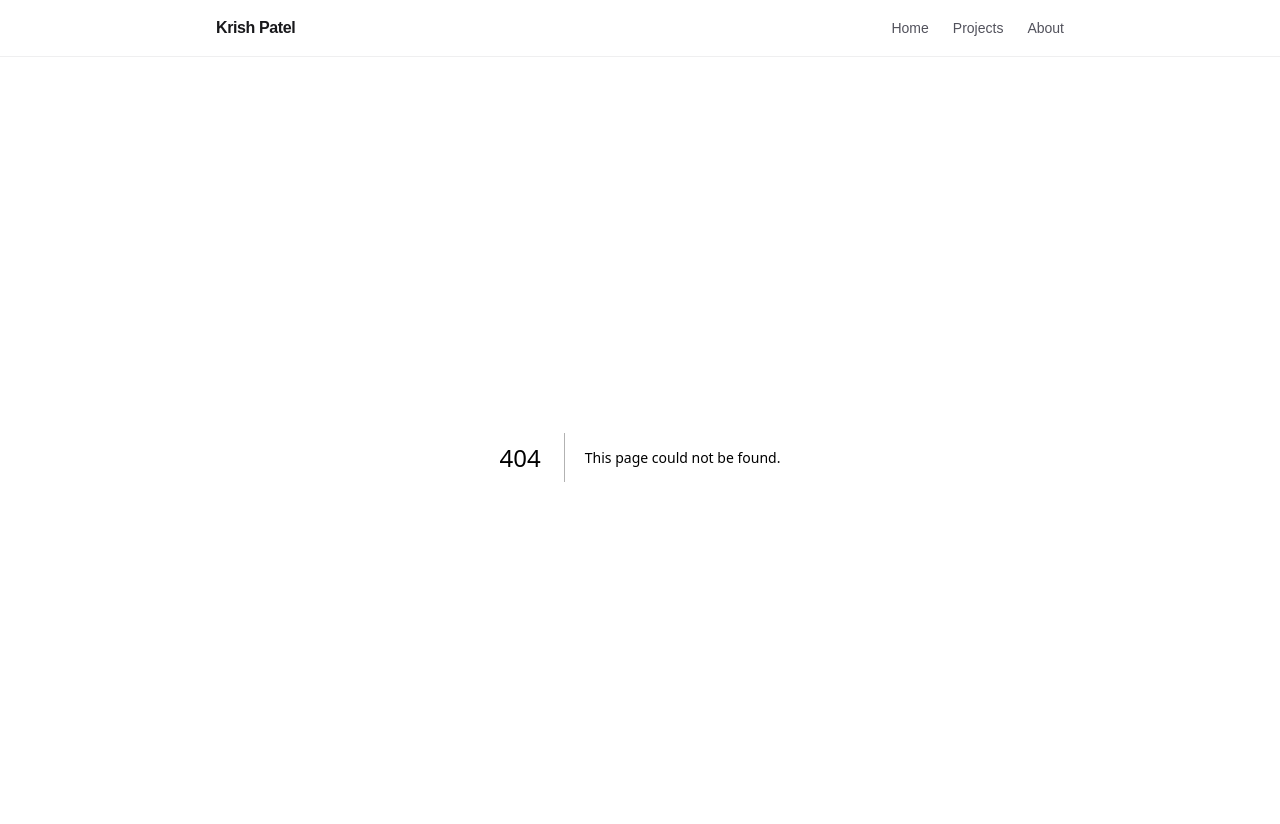
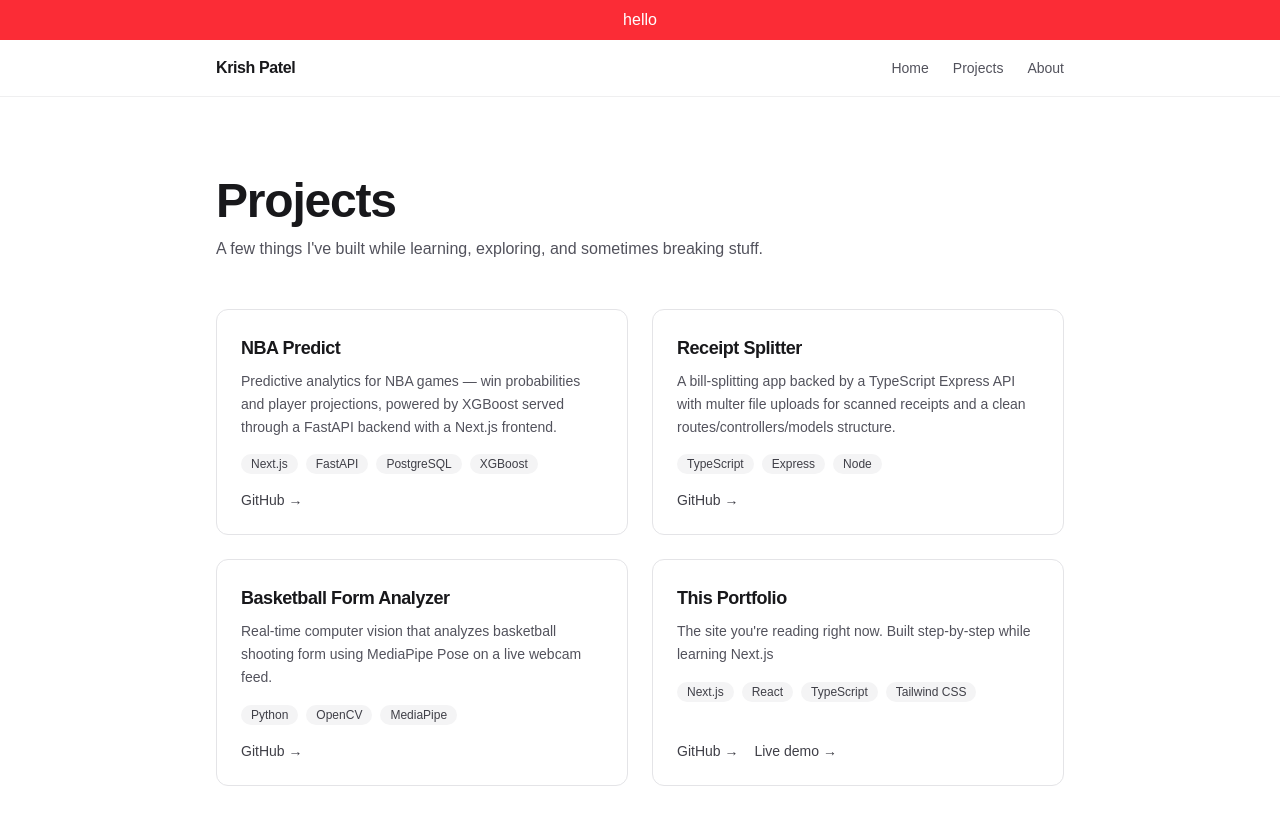
Before and after one commit to KRISH1107/Personal-Portfolio, a Next.js app: page /projects in a window 1280 px wide. Before the commit this address had no page. Shown: the top 824 px of the page. Built offline with nearby package versions, Linux system fonts and the light colour scheme.

Commit message:
Added projects section + Navbar wiring

```diff
--- a/app/layout.tsx
+++ b/app/layout.tsx
@@ -29,6 +29,7 @@ export default function RootLayout({
       className={`${geistSans.variable} ${geistMono.variable} h-full antialiased`}
     >
       <body className="min-h-full flex flex-col">
+      <div className="bg-red-500 text-white p-2 text-center">hello</div>
         <Navbar />
         {children}
       </body>
--- a/app/page.tsx
+++ b/app/page.tsx
@@ -1,13 +1,25 @@
 import Hero from "@/components/Hero";
+import ProjectCard from "@/components/ProjectCard";
+import { projects } from "@/lib/projects";
 
 export default function Home() {
   return (
     <main className="flex flex-1 flex-col">
       <Hero
         name="Krish Patel"
-        tagline="CS & Stats Student at Duke University · Software Engineer"
-        blurb="I build data-driven web apps, dabble in machine learning, and love turning my messy ideas into polished products."
+        tagline="Software engineer & builder"
+        blurb="I build data-driven web apps, dabble in machine learning, and love turning messy ideas into polished products."
       />
+      <section className="mx-auto w-full max-w-4xl px-6 pb-32">
+        <h2 className="mb-8 text-2xl font-bold tracking-tight text-zinc-900 dark:text-zinc-50">
+          Selected projects
+        </h2>
+        <div className="grid gap-6 sm:grid-cols-2">
+          {projects.map((project) => (
+            <ProjectCard key={project.slug} project={project} />
+          ))}
+        </div>
+      </section>
     </main>
   );
 }
--- /dev/null
+++ b/app/projects/[slug]/page.tsx
@@ -0,0 +1,76 @@
+import { notFound } from "next/navigation";
+import Link from "next/link";
+import { projects } from "@/lib/projects";
+
+export function generateStaticParams() {
+  return projects.map((project) => ({ slug: project.slug }));
+}
+
+type ProjectDetailPageProps = {
+  params: Promise<{ slug: string }>;
+};
+
+export default async function ProjectDetailPage({
+  params,
+}: ProjectDetailPageProps) {
+  const { slug } = await params;
+  const project = projects.find((p) => p.slug === slug);
+
+  if (!project) {
+    notFound();
+  }
+
+  return (
+    <main className="mx-auto w-full max-w-3xl px-6 py-20">
+      <Link
+        href="/projects"
+        className="mb-8 inline-block text-sm font-medium text-zinc-600 transition-colors hover:text-zinc-900 dark:text-zinc-400 dark:hover:text-zinc-50"
+      >
+        ← Back to projects
+      </Link>
+
+      <header className="mb-8 flex flex-col gap-4">
+        <h1 className="text-4xl font-bold tracking-tight text-zinc-900 dark:text-zinc-50 sm:text-5xl">
+          {project.title}
+        </h1>
+        <ul className="flex flex-wrap gap-2">
+          {project.tags.map((tag) => (
+            <li
+              key={tag}
+              className="rounded-full bg-zinc-100 px-2.5 py-0.5 text-xs font-medium text-zinc-700 dark:bg-zinc-900 dark:text-zinc-300"
+            >
+              {tag}
+            </li>
+          ))}
+        </ul>
+      </header>
+
+      <p className="text-lg leading-relaxed text-zinc-700 dark:text-zinc-300">
+        {project.longDescription ?? project.blurb}
+      </p>
+
+      <div className="mt-10 flex gap-6 text-sm font-medium">
+        {project.github && (
+          <a
+            href={project.github}
+            target="_blank"
+            rel="noopener noreferrer"
+            className="text-zinc-700 hover:text-zinc-900 dark:text-zinc-300 dark:hover:text-zinc-50"
+          >
+            View on GitHub →
+          </a>
+        )}
+        {project.demo && (
+          <a
+            href={project.demo}
+            target="_blank"
+            rel="noopener noreferrer"
+            className="text-zinc-700 hover:text-zinc-900 dark:text-zinc-300 dark:hover:text-zinc-50"
+          >
+            Live demo →
+          </a>
+        )}
+      </div>
+    </main>
+  );
+}
--- /dev/null
+++ b/app/projects/page.tsx
@@ -0,0 +1,22 @@
+import ProjectCard from "@/components/ProjectCard";
+import { projects } from "@/lib/projects";
+
+export default function ProjectsPage() {
+  return (
+    <main className="mx-auto w-full max-w-4xl px-6 py-20">
+      <header className="mb-12 flex flex-col gap-3">
+        <h1 className="text-4xl font-bold tracking-tight text-zinc-900 dark:text-zinc-50 sm:text-5xl">
+          Projects
+        </h1>
+        <p className="text-base text-zinc-600 dark:text-zinc-400">
+          A few things I&apos;ve built while learning, exploring, and sometimes breaking stuff.
+        </p>
+      </header>
+      <div className="grid gap-6 sm:grid-cols-2">
+        {projects.map((project) => (
+          <ProjectCard key={project.slug} project={project} />
+        ))}
+      </div>
+    </main>
+  );
+}
--- /dev/null
+++ b/components/ProjectCard.tsx
@@ -0,0 +1,58 @@
+import Link from "next/link";
+import type { Project } from "@/lib/projects";
+
+type ProjectCardProps = {
+  project: Project;
+};
+
+export default function ProjectCard({ project }: ProjectCardProps) {
+  return (
+    <article className="flex flex-col gap-4 rounded-xl border border-zinc-200 bg-white p-6 transition-colors hover:border-zinc-300 dark:border-zinc-800 dark:bg-zinc-950 dark:hover:border-zinc-700">
+      <div className="flex flex-col gap-2">
+        <h3 className="text-lg font-semibold tracking-tight text-zinc-900 dark:text-zinc-50">
+          <Link
+            href={`/projects/${project.slug}`}
+            className="transition-colors hover:text-zinc-600 dark:hover:text-zinc-300"
+          >
+            {project.title}
+          </Link>
+        </h3>
+        <p className="text-sm leading-relaxed text-zinc-600 dark:text-zinc-400">
+          {project.blurb}
+        </p>
+      </div>
+      <ul className="flex flex-wrap gap-2">
+        {project.tags.map((tag) => (
+          <li
+            key={tag}
+            className="rounded-full bg-zinc-100 px-2.5 py-0.5 text-xs font-medium text-zinc-700 dark:bg-zinc-900 dark:text-zinc-300"
+          >
+            {tag}
+          </li>
+        ))}
+      </ul>
+      <div className="mt-auto flex gap-4 text-sm font-medium">
+        {project.github && (
+          <a
+            href={project.github}
+            target="_blank"
+            rel="noopener noreferrer"
+            className="text-zinc-700 hover:text-zinc-900 dark:text-zinc-300 dark:hover:text-zinc-50"
+          >
+            GitHub →
+          </a>
+        )}
+        {project.demo && (
+          <a
+            href={project.demo}
+            target="_blank"
+            rel="noopener noreferrer"
+            className="text-zinc-700 hover:text-zinc-900 dark:text-zinc-300 dark:hover:text-zinc-50"
+          >
+            Live demo →
+          </a>
+        )}
+      </div>
+    </article>
+  );
+}
--- /dev/null
+++ b/lib/projects.ts
@@ -0,0 +1,45 @@
+export type Project = {
+  slug: string;
+  title: string;
+  blurb: string;
+  longDescription?: string;
+  tags: string[];
+  github?: string;
+  demo?: string;
+};
+
+export const projects: Project[] = [
+  {
+    slug: "nba-predict",
+    title: "NBA Predict",
+    blurb:
+      "Predictive analytics for NBA games — win probabilities and player projections, powered by XGBoost served through a FastAPI backend with a Next.js frontend.",
+    tags: ["Next.js", "FastAPI", "PostgreSQL", "XGBoost"],
+    github: "https://github.com/KRISH1107/nba-predict",
+  },
+  {
+    slug: "receipt-splitter",
+    title: "Receipt Splitter",
+    blurb:
+      "A bill-splitting app backed by a TypeScript Express API with multer file uploads for scanned receipts and a clean routes/controllers/models structure.",
+    tags: ["TypeScript", "Express", "Node"],
+    github: "https://github.com/KRISH1107/receipt-splitting",
+  },
+  {
+    slug: "basketball-form-analyzer",
+    title: "Basketball Form Analyzer",
+    blurb:
+      "Real-time computer vision that analyzes basketball shooting form using MediaPipe Pose on a live webcam feed.",
+    tags: ["Python", "OpenCV", "MediaPipe"],
+    github: "https://github.com/KRISH1107/computer-vision-basketball",
+  },
+  {
+    slug: "portfolio",
+    title: "This Portfolio",
+    blurb:
+      "The site you're reading right now. Built step-by-step while learning Next.js",
+    tags: ["Next.js", "React", "TypeScript", "Tailwind CSS"],
+    github: "https://github.com/KRISH1107/Personal-Portfolio",
+    demo: "https://<your-domain>",
+  },
+];
```
